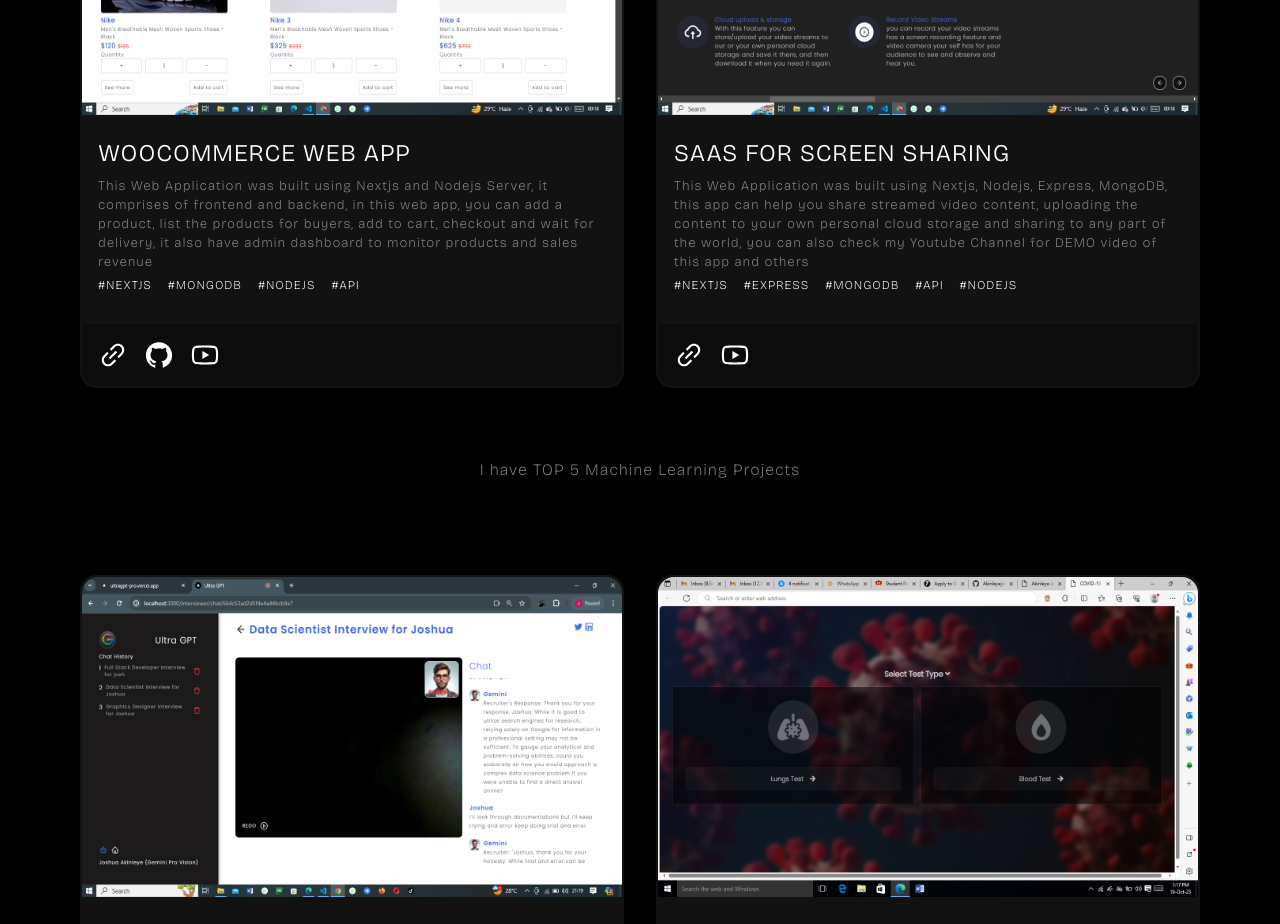
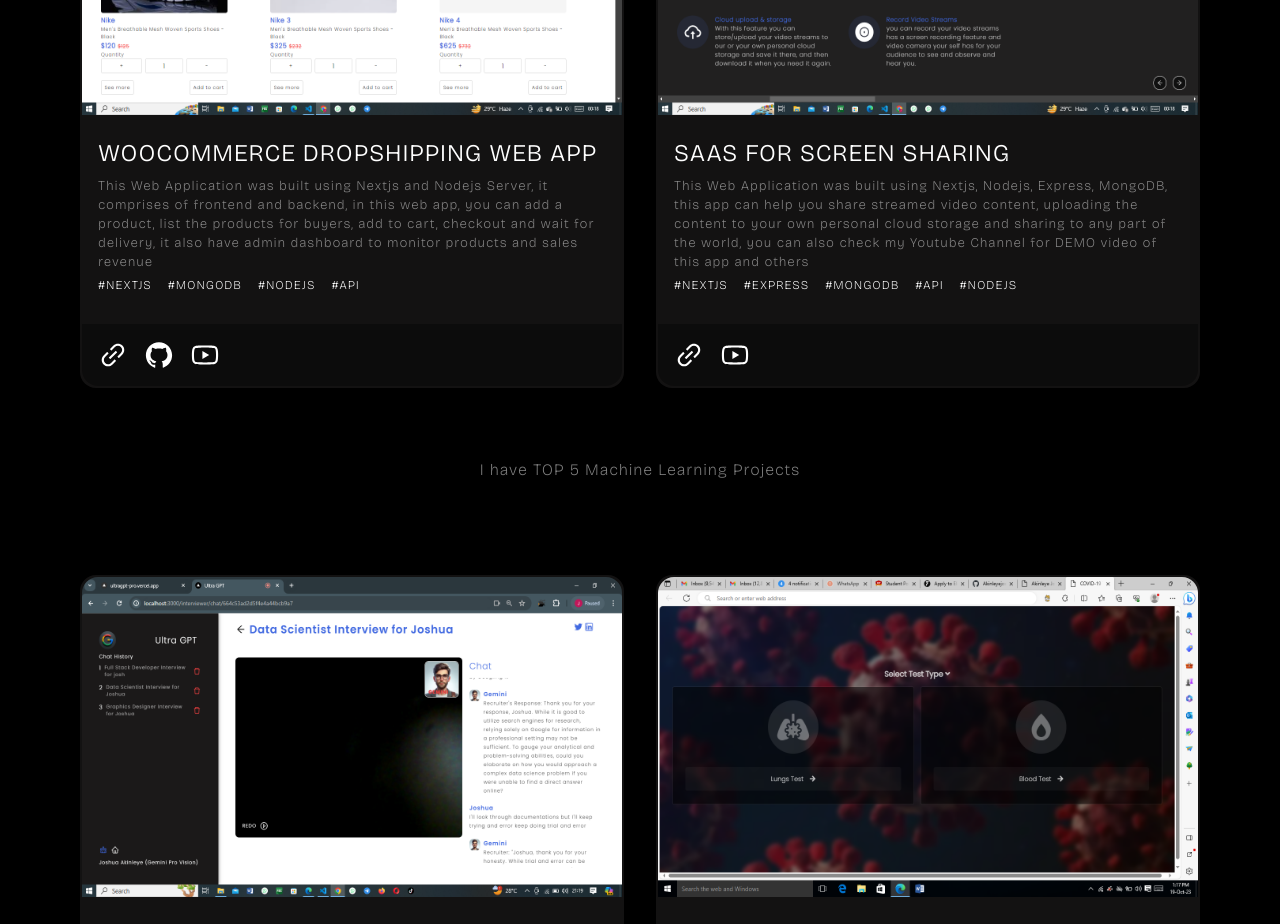
Before and after one commit to Akinleyejoshua/joshuaakinleye, a Next.js app: page / in a window 1280 px wide. Shown: the part 3080-4004 px from the top of the page. Built offline with nearby package versions, Linux system fonts and the light colour scheme.

Commit message:
Update Projects.jsx

```diff
--- a/layouts/Projects.jsx
+++ b/layouts/Projects.jsx
@@ -52,12 +52,12 @@ export const Projects = () => {
             link: "http://x-clone-client.vercel.app",
             tags: ["Nextjs", "TypeScript"],
             description: "This Web Application was built using Nextjs Framework, it comprises of the frontend only",
-            youtube: "https://www.linkedin.com/posts/joshua-akinleye-9895b61ab_reactjs-nextjs-node-activity-7114638639124406272-cBWf?utm_source=share&utm_medium=member_desktop",
+            youtube: "https://youtu.be/mGwZ0N2ZCKo?si=l1IdUNk7_pgtLCJp",
         },
 
         {
             img: Store,
-            name: "WooCommerce Web App ",
+            name: "WooCommerce Dropshipping Web App",
             github: "https://github.com/Akinleyejoshua/uni-store",
             link: "http://uni-store.vercel.app",
             tags: ["Nextjs", "MongoDB", "Nodejs", "API"],
```
